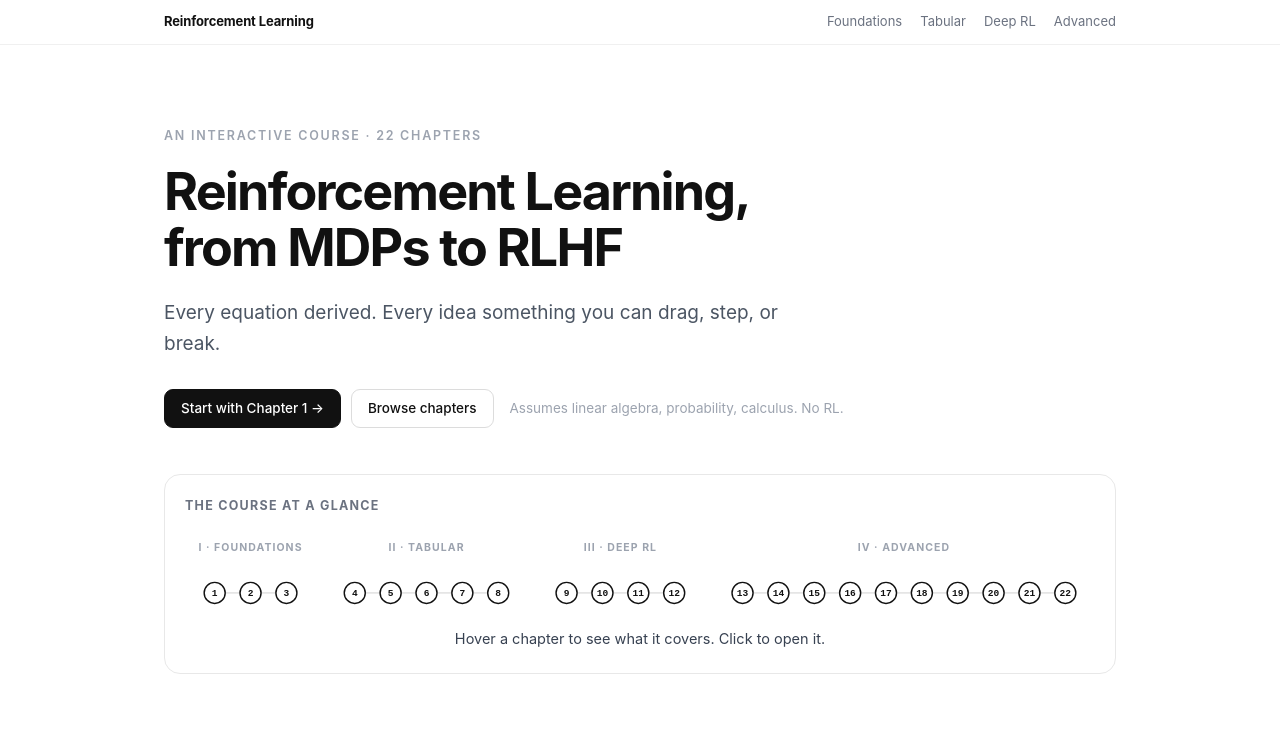
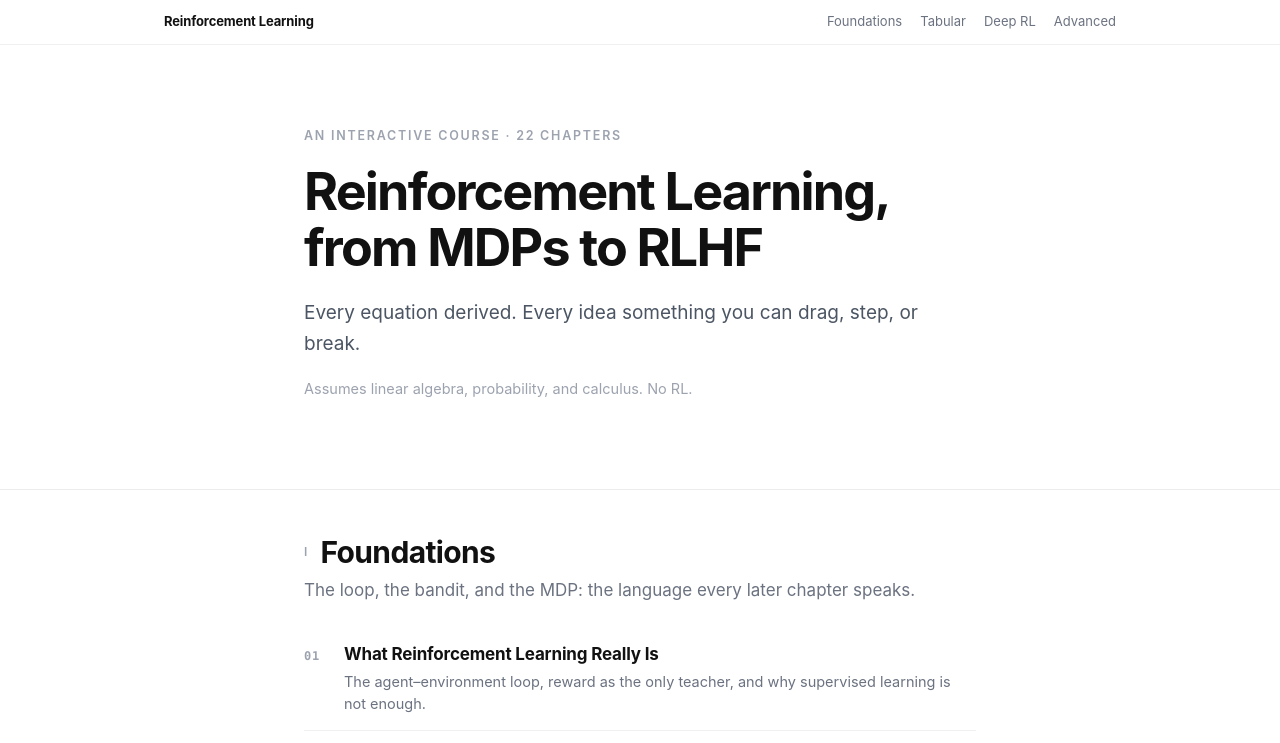
Before and after one commit to Abhinav-Prabhakar/InteractiveRLCourse, a plain HTML site: page index.html in a window 1280 px wide. Shown: the top 743 px of the page. Drawn offline with Linux system fonts and the light colour scheme.

Commit message:
Simplify contents page: drop buttons and course map
Co-Authored-By: Claude Opus 5.5 <noreply@anthropic.com>

```diff
--- a/index.html
+++ b/index.html
@@ -40,25 +40,7 @@ section{border-top:1px solid #ececec;padding-top:44px;margin-top:64px}
 .eyebrow{font-size:12.5px;letter-spacing:.14em;text-transform:uppercase;color:#9ca3af;font-weight:600;margin:0 0 18px}
 .hero h1{font-size:clamp(34px,5.2vw,52px);font-weight:680;letter-spacing:-.035em;line-height:1.08}
 .lede{font-size:19px;color:#4b5563;max-width:640px;margin-top:22px;line-height:1.6}
-.cta{display:flex;gap:10px;flex-wrap:wrap;align-items:center;margin-top:30px}
-.btn{display:inline-block;font-size:13.5px;font-weight:550;padding:9px 16px;border-radius:9px;border:1px solid #dcdcdc;background:#fff;color:#111;text-decoration:none;transition:all .15s;line-height:1.4}
-.btn:hover{border-color:#111}
-.btn:active{transform:translateY(1px)}
-.btn.primary{background:#111;color:#fff;border-color:#111}
-.btn.primary:hover{background:#000}
-.prereq{font-size:13.5px;color:#9ca3af;margin-left:6px}
-
-/* ---------------- map panel ---------------- */
-.panel{border:1px solid #e8e8e8;border-radius:16px;padding:20px;background:#fff;margin-top:46px}
-.panel-head{display:flex;justify-content:space-between;align-items:center;gap:14px;margin-bottom:10px;flex-wrap:wrap}
-.panel-title{font-size:12.5px;font-weight:650;letter-spacing:.1em;text-transform:uppercase;color:#6b7280}
-svg{display:block;max-width:100%;height:auto}
-#map{width:100%}
-#map .dot{cursor:pointer}
-#map .dot circle{transition:fill .15s,stroke .15s,r .15s}
-#map text{user-select:none;pointer-events:none}
-.maptip{min-height:26px;font-size:14.5px;text-align:center;margin-top:6px;color:#374151}
-.maptip b{color:#111}
+.prereq{font-size:14.5px;color:#9ca3af;margin-top:18px}
 
 /* ---------------- table of contents ---------------- */
 .part-lede{color:#6b7280;margin:6px 0 0}
@@ -79,8 +61,6 @@ footer{border-top:1px solid #ececec;margin-top:70px;padding:34px 0 70px;color:#9
   h2{font-size:25px}
   .hero{padding:52px 0 0}
   .nav{display:none}
-  .panel{padding:16px;border-radius:13px}
-  .prereq{margin-left:0;width:100%}
 }
 </style>
 </head>
@@ -100,25 +80,11 @@ footer{border-top:1px solid #ececec;margin-top:70px;padding:34px 0 70px;color:#9
 </div>
 
 <header class="hero" id="top">
-  <div class="wide">
-    <div class="wrap" style="padding:0;margin:0">
-      <p class="eyebrow">An interactive course · 22 chapters</p>
-      <h1>Reinforcement Learning,<br>from MDPs to RLHF</h1>
-      <p class="lede">Every equation derived. Every idea something you can drag, step, or break.</p>
-      <div class="cta">
-        <a class="btn primary" id="startBtn" href="outputs/01-what-reinforcement-learning-really-is.html">Start with Chapter 1 →</a>
-        <a class="btn" href="#part1">Browse chapters</a>
-        <span class="prereq">Assumes linear algebra, probability, calculus. No RL.</span>
-      </div>
-    </div>
-
-    <div class="panel">
-      <div class="panel-head">
-        <span class="panel-title">The course at a glance</span>
-      </div>
-      <svg id="map" viewBox="0 0 952 100" role="img" aria-label="Map of the 22 chapters grouped into four parts"></svg>
-      <div class="maptip" id="mapTip">Hover a chapter to see what it covers. Click to open it.</div>
-    </div>
+  <div class="wrap">
+    <p class="eyebrow">An interactive course · 22 chapters</p>
+    <h1>Reinforcement Learning,<br>from MDPs to RLHF</h1>
+    <p class="lede">Every equation derived. Every idea something you can drag, step, or break.</p>
+    <p class="prereq">Assumes linear algebra, probability, and calculus. No RL.</p>
   </div>
 </header>
 
@@ -184,28 +150,12 @@ const CH = [
   ['22-rlhf-and-llm-alignment', 'RLHF & LLM Alignment', 'Reward models from preferences, PPO with a KL leash, DPO, and GRPO.']
 ];
 const PARTS = [[0, 3], [3, 8], [8, 12], [12, 22]];
-const PART_NAMES = ['Foundations', 'Tabular', 'Deep RL', 'Advanced'];
-const NS = 'http://www.w3.org/2000/svg';
 const $ = (s, r = document) => r.querySelector(s);
 const $$ = (s, r = document) => Array.from(r.querySelectorAll(s));
-function el(tag, attrs = {}, parent) {
-  const e = document.createElementNS(NS, tag);
-  for (const k in attrs) e.setAttribute(k, attrs[k]);
-  if (parent) parent.appendChild(e);
-  return e;
-}
 const href = i => `outputs/${CH[i][0]}.html`;
 
-function readState() {
-  try {
-    return {
-      last: localStorage.getItem('rl-last')
-    };
-  } catch (e) { return { last: null }; }
-}
-
 /* ---------------- chapter lists ---------------- */
-function initToc(state) {
+function initToc() {
   $$('.toc').forEach(ol => {
     const [a, b] = PARTS[+ol.dataset.part];
     for (let i = a; i < b; i++) {
@@ -216,82 +166,6 @@ function initToc(state) {
       ol.appendChild(li);
     }
   });
-}
-
-/* ---------------- course map ---------------- */
-function initMap(state) {
-  const svg = $('#map'), tip = $('#mapTip');
-  const DEFAULT_TIP = tip.innerHTML;
-
-  // wide: one rail with four segments; narrow: one row per part
-  function layout(narrow) {
-    const pos = [], rails = [];
-    if (!narrow) {
-      const W = 952, gap = 34, x0 = 31, y = 70;
-      const pitch = (W - 2 * x0 - gap * 3) / (CH.length - 1);
-      let x = x0;
-      PARTS.forEach(([a, b]) => {
-        for (let i = a; i < b; i++) { pos[i] = { x, y }; x += pitch; }
-        x += gap;
-        rails.push({ x1: pos[a].x, x2: pos[b - 1].x, y, lx: (pos[a].x + pos[b - 1].x) / 2, ly: 26, anchor: 'middle' });
-      });
-      return { W, H: 100, pos, rails };
-    }
-    const W = 340, pitch = 31, x0 = 17, rowH = 62;
-    PARTS.forEach(([a, b], p) => {
-      const y = 44 + p * rowH;
-      for (let i = a; i < b; i++) pos[i] = { x: x0 + (i - a) * pitch, y };
-      rails.push({ x1: pos[a].x, x2: pos[b - 1].x, y, lx: 6, ly: y - 20, anchor: 'start' });
-    });
-    return { W, H: 44 + 3 * rowH + 20, pos, rails };
-  }
-
-  function draw() {
-    const L = layout(svg.parentElement.clientWidth < 560);
-    const r = 11;
-    svg.innerHTML = '';
-    svg.setAttribute('viewBox', `0 0 ${L.W} ${L.H}`);
-    L.rails.forEach((rl, p) => {
-      el('line', { x1: rl.x1, y1: rl.y, x2: rl.x2, y2: rl.y, stroke: '#e5e5e5', 'stroke-width': 2, 'stroke-linecap': 'round' }, svg);
-      el('text', { x: rl.lx, y: rl.ly, 'text-anchor': rl.anchor, 'font-size': 11, 'font-weight': 650, 'letter-spacing': '.1em', fill: '#9ca3af' }, svg)
-        .textContent = ['I', 'II', 'III', 'IV'][p] + ' · ' + PART_NAMES[p].toUpperCase();
-    });
-    CH.forEach((c, i) => {
-      const isLast = state.last === c[0] + '.html';
-      const { x, y } = L.pos[i];
-      const a = el('a', { href: href(i), class: 'dot', 'aria-label': `Chapter ${i + 1}: ${c[1]}` }, svg);
-      const circ = el('circle', {
-        cx: x, cy: y, r, fill: isLast ? '#111' : '#fff',
-        stroke: '#111', 'stroke-width': 1.5
-      }, a);
-      el('text', {
-        x, y: y + 3.5, 'text-anchor': 'middle', 'font-size': 10, 'font-weight': 650,
-        'font-family': 'ui-monospace, monospace', fill: isLast ? '#fff' : '#111'
-      }, a).textContent = i + 1;
-      const show = () => {
-        circ.setAttribute('r', r + 3);
-        tip.innerHTML = `<b>${String(i + 1).padStart(2, '0')} · ${c[1]}</b> <span class="muted">— ${c[2]}</span>`;
-      };
-      const hide = () => { circ.setAttribute('r', r); tip.innerHTML = DEFAULT_TIP; };
-      a.addEventListener('mouseenter', show);
-      a.addEventListener('focus', show);
-      a.addEventListener('mouseleave', hide);
-      a.addEventListener('blur', hide);
-    });
-  }
-
-  draw();
-  let t;
-  window.addEventListener('resize', () => { clearTimeout(t); t = setTimeout(draw, 120); });
-}
-
-/* ---------------- continue button ---------------- */
-function initStart(state) {
-  const i = CH.findIndex(c => c[0] + '.html' === state.last);
-  if (i < 0) return;
-  const b = $('#startBtn');
-  b.href = href(i);
-  b.textContent = `Continue: Chapter ${i + 1} →`;
 }
 
 function initScroll() {
@@ -306,10 +180,7 @@ function initScroll() {
 }
 
 document.addEventListener('DOMContentLoaded', () => {
-  const state = readState();
-  initToc(state);
-  initMap(state);
-  initStart(state);
+  initToc();
   initScroll();
 });
 </script>
```
